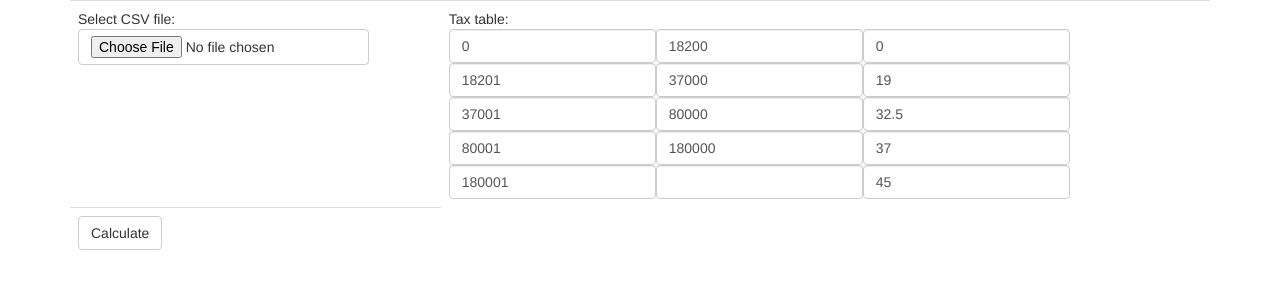
After one commit to katropine/paycalculator, a PHP site: page / in a window 1280 px wide. The commit adds this page. Shown: the top 300 px of the page. Run offline with PHP 8.4, Linux system fonts and the light colour scheme.

Commit message:
Added implementation in index.php

```diff
--- /dev/null
+++ b/index.php
@@ -0,0 +1,162 @@
+<?php
+require_once "./vendor/autoload.php";
+
+/**
+ * Description of Test
+ *
+ * @author kriss
+ * @since Mar 12, 2017
+ */
+use Kriss\Paycalculator\Model\Payee;
+use Kriss\Paycalculator\Model\TaxGrade;
+
+$year = '2012';
+
+if (isset($_POST) && isset($_FILES['csvinput'])) {
+
+    $taxTable = [];
+    $input = [];
+
+    foreach ($_POST['start'] as $k => $v) {
+        $tg = new TaxGrade();
+        $tg->setStartPrice((int) $v);
+        $tg->setEndPrice((int) $_POST['end'][$k]);
+        $tg->setTax((float) $_POST['tax'][$k] / 100);
+        $taxTable[] = $tg;
+    }
+
+    //var_dump($_FILES['csvinput']); exit;
+    $csv = array_map('str_getcsv', file($_FILES['csvinput']['tmp_name']));
+    foreach ($csv as $k => $row) {
+        if ($k > 0) {
+            $date = explode('-', $row[4]);
+
+            $startDate = new \DateTime(rtrim($date[0]) . " {$year}");
+            $endDate = new \DateTime(ltrim($date[1]) . " {$year}");
+            $super = str_replace('%', '', $row[3]) / 100;
+
+            $person = new Payee();
+            $person->setFirstname($row[0]);
+            $person->setLastname($row[1]);
+            $person->setAnnualSalary((int) $row[2]);
+            $person->setSuper($super);
+            $person->setStartDate($startDate);
+            $person->setEndDate($endDate);
+            $input[] = $person;
+        }
+    }
+
+
+
+    $calculator = new \Kriss\Paycalculator\Calculator($input, $taxTable);
+    $output = $calculator->calculate();
+
+    $myOutput = [];
+    foreach ($output as $out) {
+        $myOutput[] = [
+            $out->getPayee()->getFullname(),
+            $out->getPayee()->getPeriod("d F"),
+            (int) $out->getGross(),
+            (int) $out->getTax(),
+            (int) $out->getNet(),
+            (int) $out->getSuper()
+        ];
+    }
+    $csvTitles = ['name', 'pay period', 'gross income', 'income tax', 'net income', 'super'];
+
+    header("Content-type: text/csv");
+    header("Content-Disposition: attachment; filename=output.csv");
+    header("Pragma: no-cache");
+    header("Expires: 0");
+    echo implode(',', $csvTitles) . "\r";
+    foreach ($myOutput as $row) {
+        echo implode(',', $row) . "\r";
+    }
+    exit;
+}
+?>
+<!doctype html>
+<html lang="en">
+    <head>
+        <title>AUS Pay Calculator - Kristian Beres</title>
+        <link rel="stylesheet" href="https://maxcdn.bootstrapcdn.com/bootstrap/3.3.7/css/bootstrap.min.css" integrity="sha384-BVYiiSIFeK1dGmJRAkycuHAHRg32OmUcww7on3RYdg4Va+PmSTsz/K68vbdEjh4u" crossorigin="anonymous">
+    </head>
+    <body>
+        <div class="container">
+            <form action="" method="post" enctype="multipart/form-data">
+                <table class="table">
+                    <tr>
+                        <td>
+                            Select CSV file:
+                            <input class="btn btn-default" name="csvinput" type="file">
+                        </td>
+                        <td>
+                            Tax table:
+                            <table>
+                                <tr>
+                                    <td>
+                                        <input class="form-control" type="text" name="start[]" value="0">
+                                    </td>
+                                    <td>
+                                        <input class="form-control" type="text" name="end[]" value="18200">
+                                    </td>
+                                    <td>
+                                        <input class="form-control" type="text" name="tax[]" value="0">
+                                    </td>
+                                </tr>
+                                <tr>
+                                    <td>
+                                        <input class="form-control" type="text" name="start[]" value="18201">
+                                    </td>
+                                    <td>
+                                        <input class="form-control" type="text" name="end[]" value="37000">
+                                    </td>
+                                    <td>
+                                        <input class="form-control" type="text" name="tax[]" value="19">
+                                    </td>
+                                </tr>
+                                <tr>
+                                    <td>
+                                        <input class="form-control" type="text" name="start[]" value="37001">
+                                    </td>
+                                    <td>
+                                        <input class="form-control" type="text" name="end[]" value="80000">
+                                    </td>
+                                    <td>
+                                        <input class="form-control" type="text" name="tax[]" value="32.5">
+                                    </td>
+                                </tr>
+                                <tr>
+                                    <td>
+                                        <input class="form-control" type="text" name="start[]" value="80001">
+                                    </td>
+                                    <td>
+                                        <input class="form-control" type="text" name="end[]" value="180000">
+                                    </td>
+                                    <td>
+                                        <input class="form-control" type="text" name="tax[]" value="37">
+                                    </td>
+                                </tr>
+                                <tr>
+                                    <td>
+                                        <input class="form-control" type="text" name="start[]" value="180001">
+                                    </td>
+                                    <td>
+                                        <input class="form-control" type="text" name="end[]" value="">
+                                    </td>
+                                    <td>
+                                        <input class="form-control" type="text" name="tax[]" value="45">
+                                    </td>
+                                </tr>
+                            </table>
+
+                        </td>
+                    </tr>
+                    <tr>
+                        <td><input class="btn btn-default" type="submit" value="Calculate"></td>
+                    </tr>
+                </table>
+            </form>
+        </div>
+    </body>
+</html>
--- a/src/Kriss/Paycalculator/Calculator.php
+++ b/src/Kriss/Paycalculator/Calculator.php
@@ -42,10 +42,12 @@ class Calculator {
         $lastTopEndPrice = 0;
         foreach ($this->taxTable as $taxClass) {
             if (!$taxClass->getEndPrice() || ($taxClass->getEndPrice() > $payee->getAnnualSalary())) {
+                // top chunk of the income.
                 $taxPerMonth = round(($accumulatedTax + ($payee->getAnnualSalary() - $lastTopEndPrice) * $taxClass->getTax())/12);
                 break;
             } else {
-                $accumulatedTax +=  $taxClass->calculateTax();
+                // tax so far
+                $accumulatedTax += $taxClass->calculateTax();
                 $lastTopEndPrice = $taxClass->getEndPrice();
             }
         }
```
Also changed, not shown: tests/Test.php (+3 -2 lines), unittest.xml (deleted, +0 -8 lines), README.md (added).
